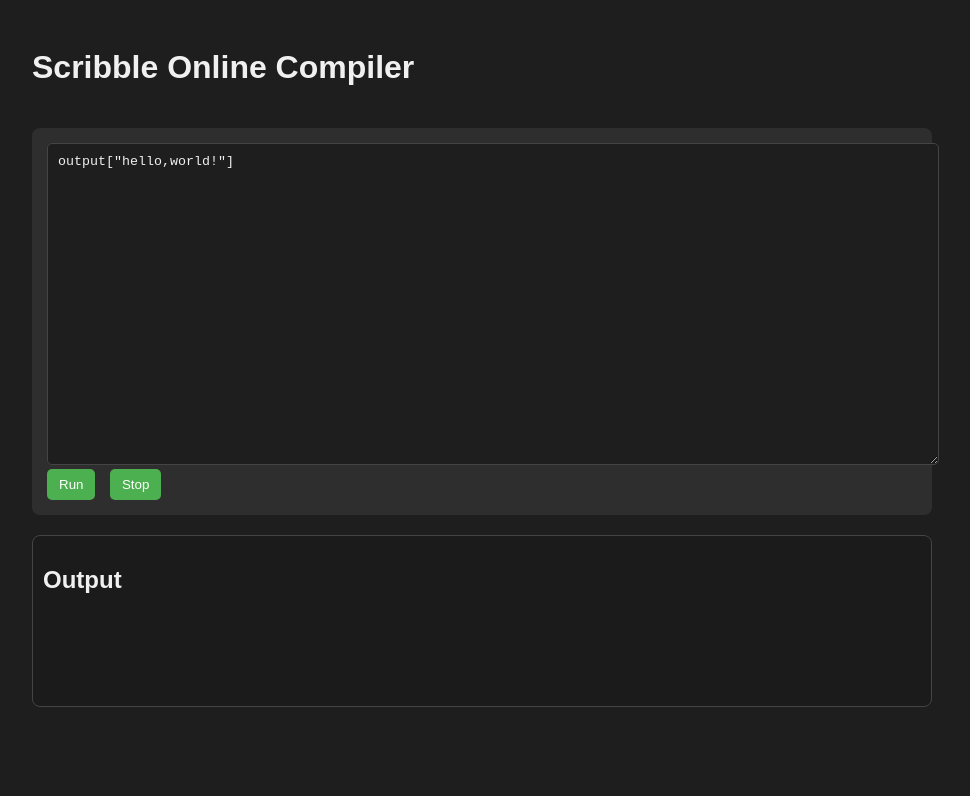
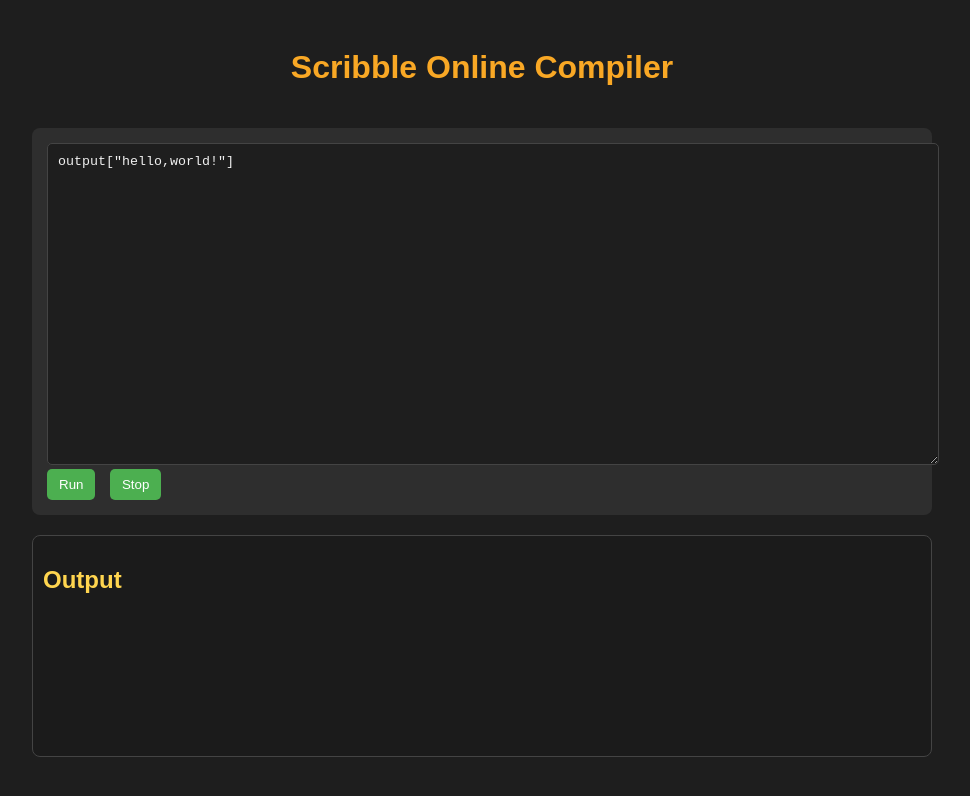
Before and after one commit to Seigh-sword/Scribble_online_complier, a plain HTML site: page index.html in a window 1280 px wide. Shown: the whole page, without its empty margins (158-1128 px from the left). Drawn offline with Linux system fonts and the light colour scheme.

Commit message:
Update style.css

```diff
--- a/style.css
+++ b/style.css
@@ -42,6 +42,7 @@ button {
     background: #4caf50;
     color: white;
     cursor: pointer;
+    transition: 0.2s;
 }
 
 button:hover {
@@ -49,9 +50,19 @@ button:hover {
 }
 
 .output-section {
-    min-height: 150px;
+    min-height: 200px;
     overflow-y: auto;
     border: 1px solid #444;
     padding: 10px;
     background: #1b1b1b;
 }
+
+h1 {
+    text-align: center;
+    color: #f9a825;
+}
+
+h2 {
+    margin-bottom: 10px;
+    color: #ffd54f;
+}
```
